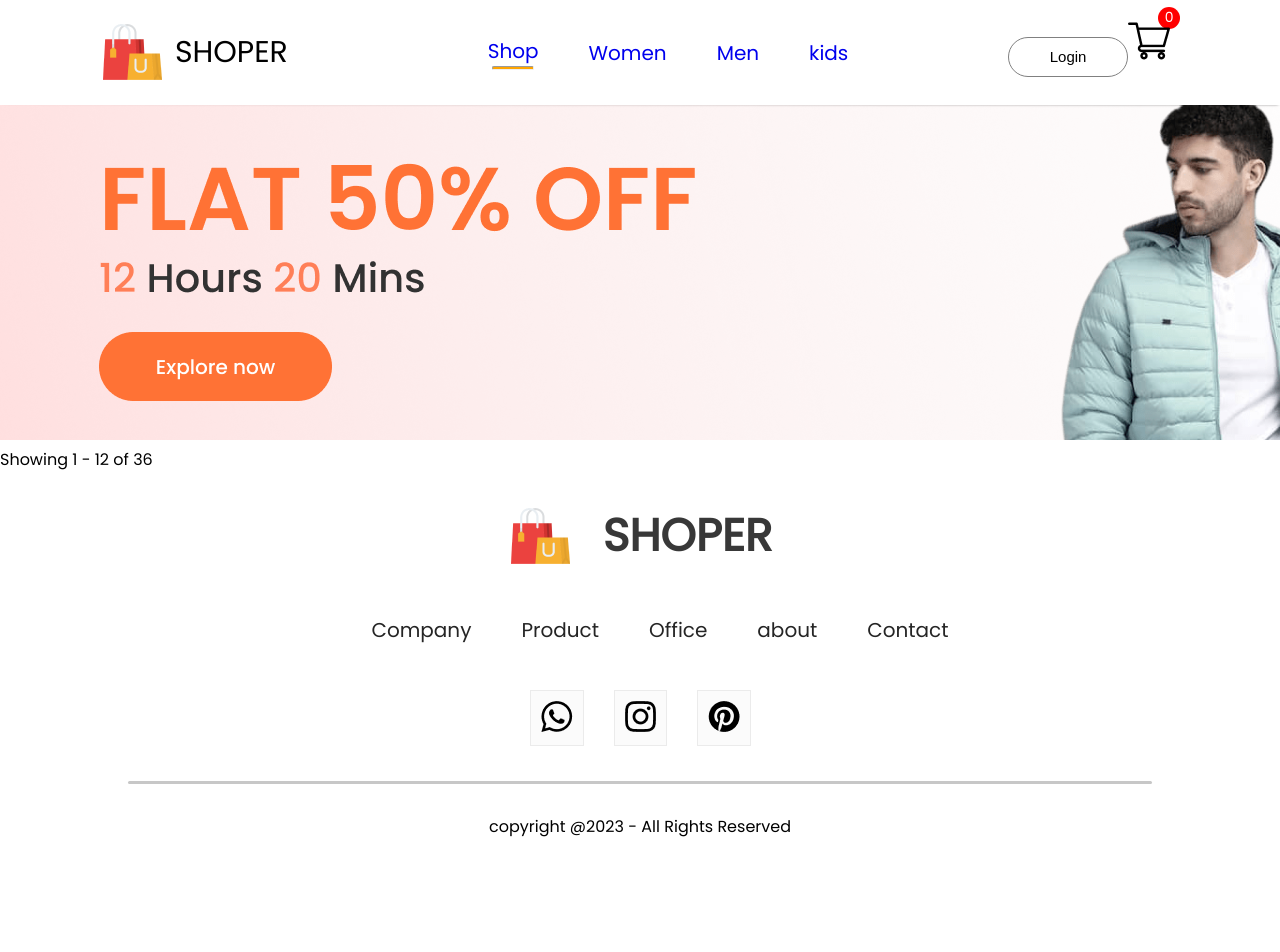
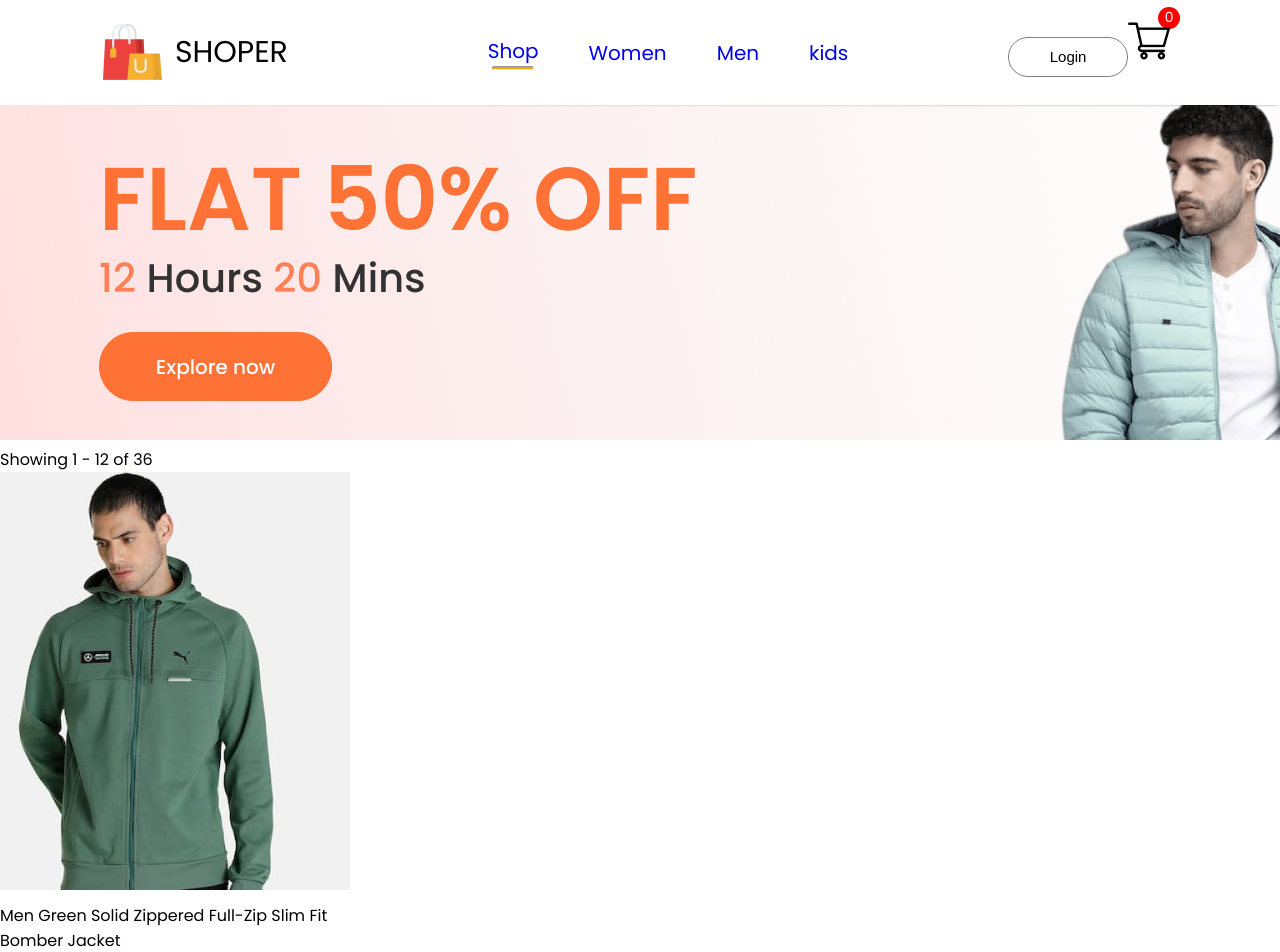
Before and after one commit to m-fadi/E-commerce, a React (Create React App) app: page /men in a window 1280 px wide. Shown: the top 952 px of the page. Before the commit the page ends 839 px from the top, so only its background shows below. Built offline with nearby package versions, Linux system fonts and the light colour scheme.

Commit message:
filtering items

```diff
--- a/src/pages/ShopCategory.jsx
+++ b/src/pages/ShopCategory.jsx
@@ -1,22 +1,29 @@
-import React, { useContext } from 'react'
-import  {ShopContext} from '../Context/ShopContext'
+import React, { useContext } from "react";
+import { ShopContext } from "../Context/ShopContext";
 import all_products from "../components/assest/images/all_product";
-
+import Item from "../components/Items/Item";
 function ShopCategory(props) {
     // const { all_products } = useContext(ShopContext);
-  const {specialOffer, category} = props
-  const filteredItems=all_products.filter(item=>{
-if (item.category===category ) return item
+    const { specialOffer, category } = props;
+    const filteredItems = all_products
+        .filter((item) => {
+            if (item.category === category) return item
+            else return null
         })
-  console.log({filteredItems})
+        .map((item) => <Item item={item} />);
+    console.log({ filteredItems });
     return (
         <div>
             <div>
                 <img src={specialOffer} alt="" />
             </div>
-          <p> Showing 1 - {filteredItems.length} of {all_products.length} </p>
+            <p>
+                {" "}
+                Showing 1 - {filteredItems.length} of {all_products.length}{" "}
+            </p>
+            <div className="filtered-items"> {filteredItems} </div>
         </div>
     );
 }
 
-export default ShopCategory
+export default ShopCategory;
```
Lines whose indentation alone changed are shown as unchanged.
